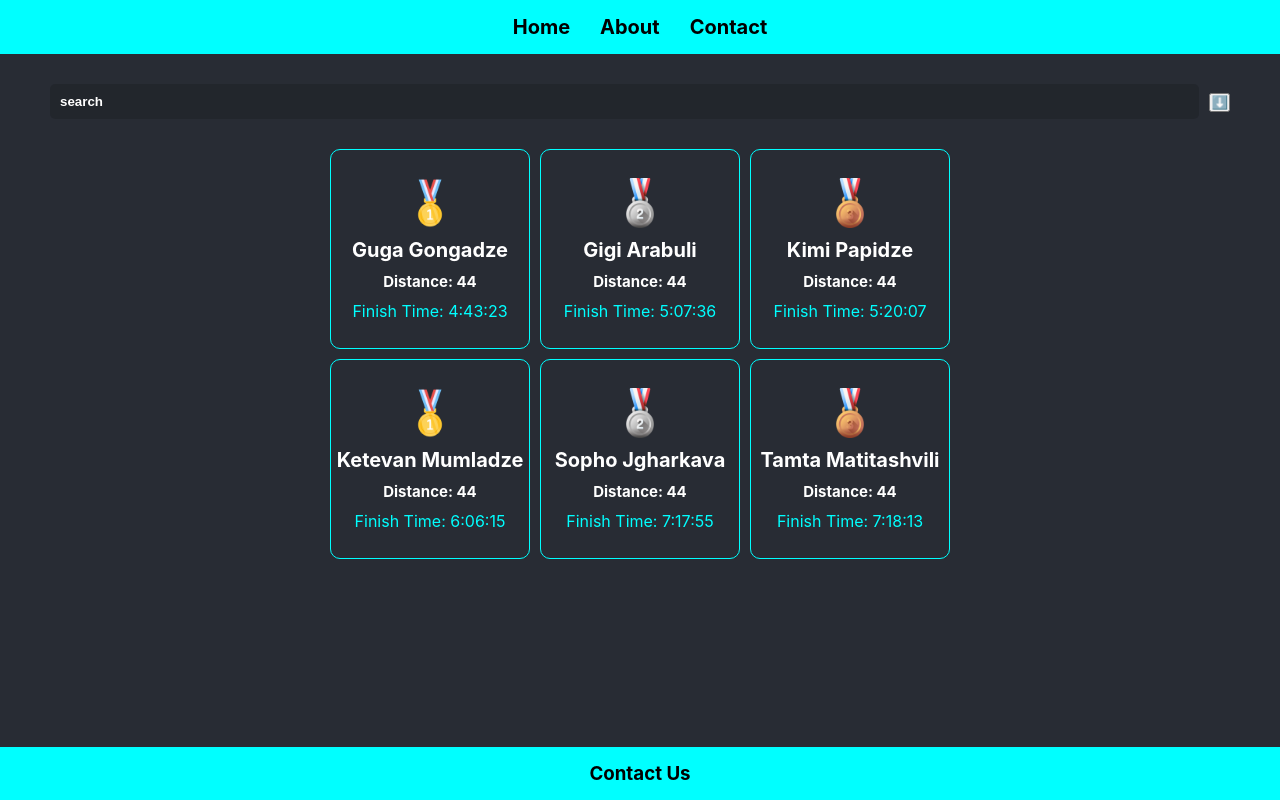
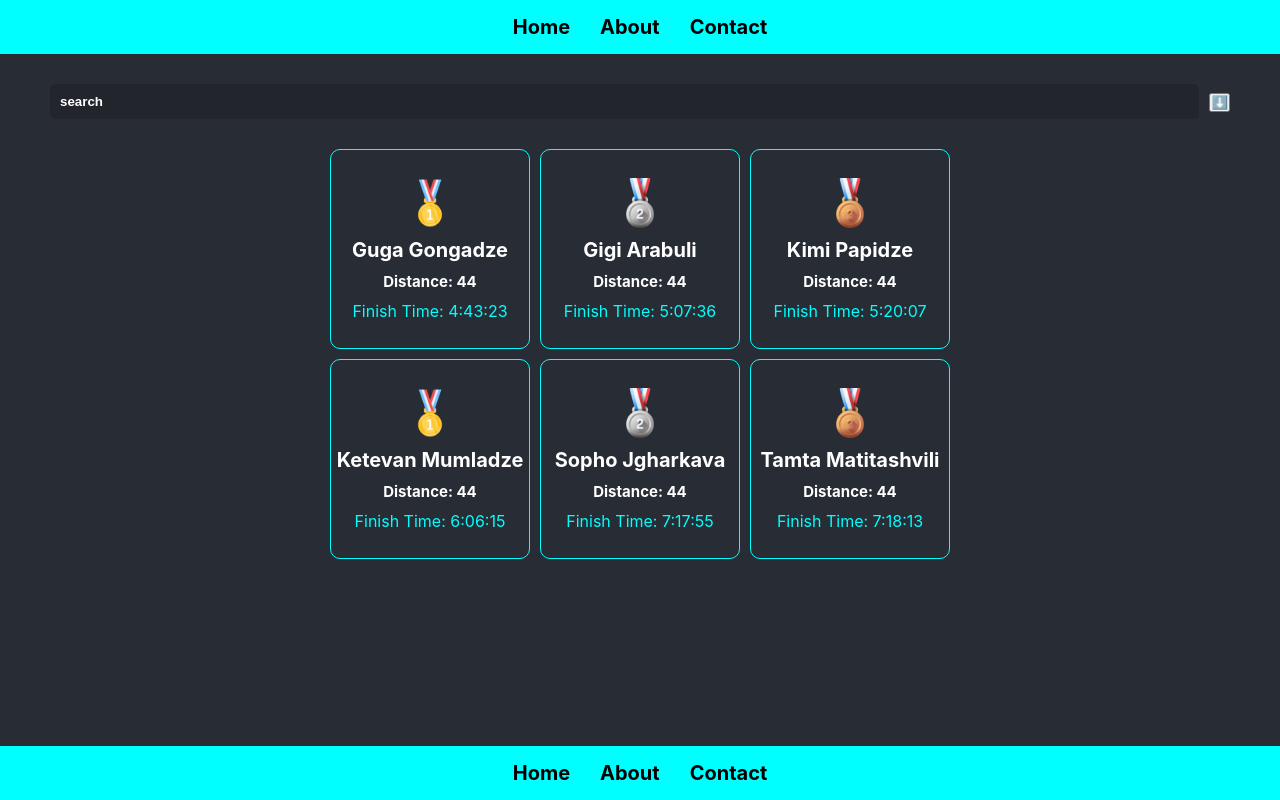
Before and after one commit to kmumladze/React, a React (Create React App) app: page / in a window 1280 px wide. Built offline with nearby package versions, Linux system fonts and the light colour scheme.

Commit message:
feat: add nav in footer

```diff
--- a/src/components/Footer.js
+++ b/src/components/Footer.js
@@ -1,7 +1,11 @@
+import { Nav } from './Nav';
+
+const navItems = ['Home', 'About', 'Contact'];
+
 export function Footer() {
   return (
     <div className="footer">
-      <h3>Contact Us</h3>
+      <Nav navItems={navItems} />
     </div>
   );
 }
```
